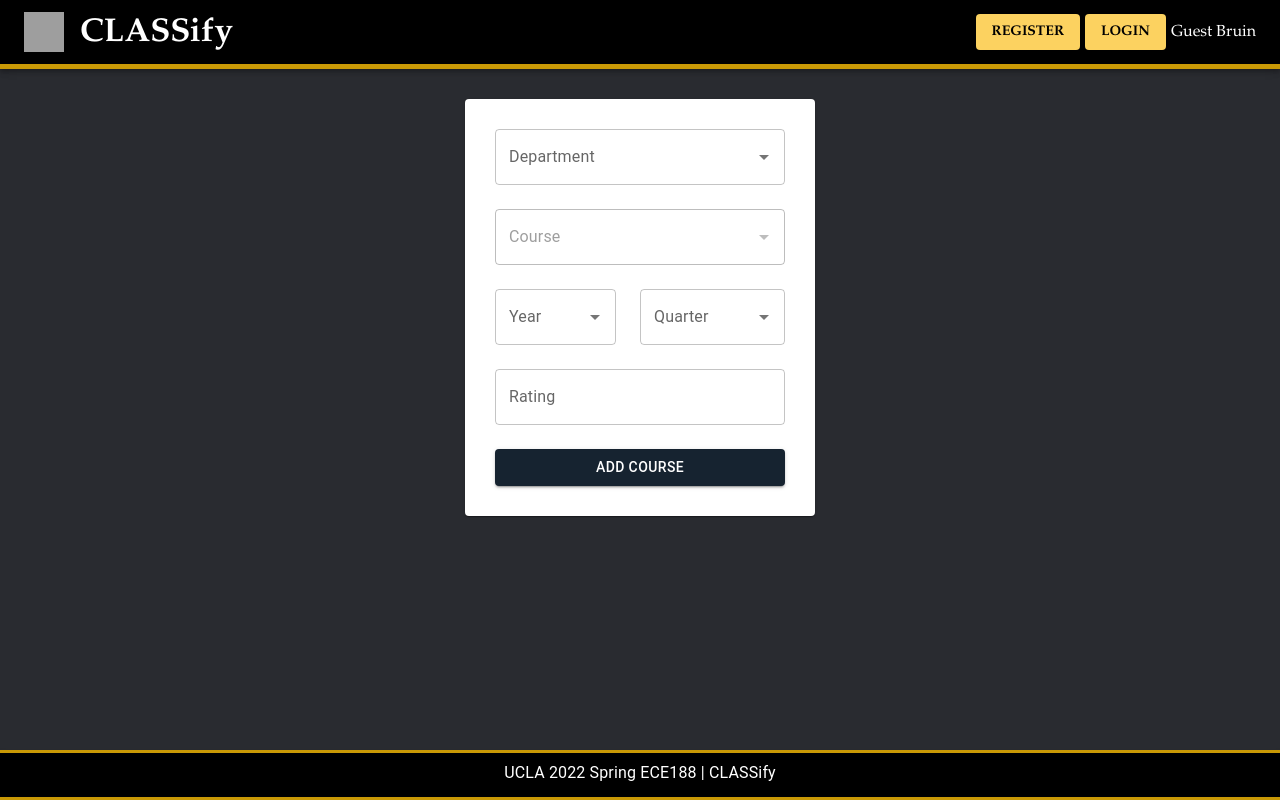
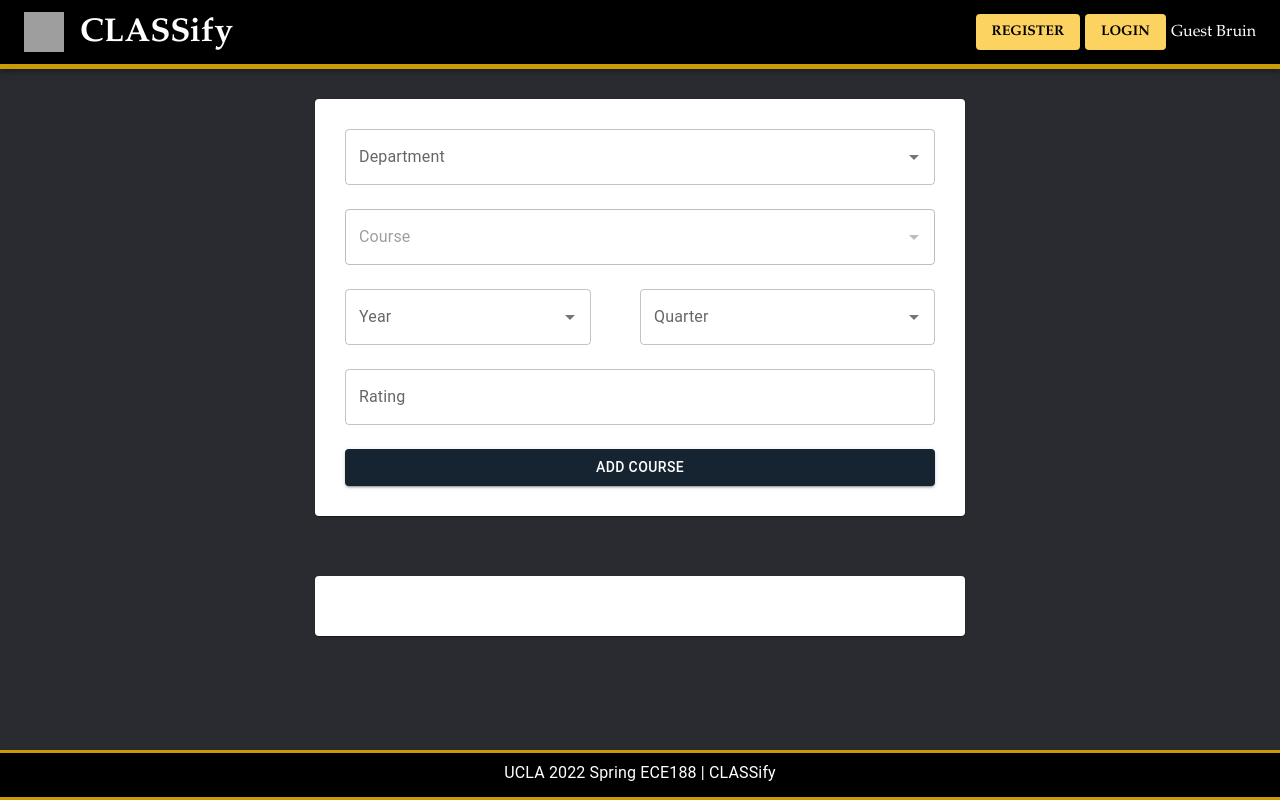
Before and after one commit to Hazel-Heejeong-Nam/classify, a Next.js app: page /log in a window 1280 px wide. Built offline with nearby package versions, Linux system fonts and the light colour scheme; grey boxes are pictures that could not be loaded.

Commit message:
Add Card to recommendations, change log format, fix bug
- Fix bug where register wasn't fetching the user, so it crashed when trying to register

```diff
--- a/pages/log.js
+++ b/pages/log.js
@@ -18,7 +18,7 @@ import { createTheme, ThemeProvider } from '@mui/material/styles'
 
 export default function Log() {
   const { user } = useContext(UserContext)
-  const [courses, setCourses] = useState('')
+  const [courses, setCourses] = useState([])
   const [department, setDepartment] = useState('')
   const [department_courses, setDepartment_courses] = useState('')
   const [department_iv, setDepartment_iv] = useState('')
@@ -261,7 +261,6 @@ export default function Log() {
   })
 
   const addRating = (e) => {
-    e.preventDefault()
     if (course === '' || year === '' || quarter === '' || rating === '') return
     const data = {
       course: course,
@@ -296,7 +295,7 @@ export default function Log() {
               alignItems='center'
               justifyContent='center'
             >
-              <Card sx={{ minWidth: '350px', padding: '30px', m: '30px' }}>
+              <Card sx={{ minWidth: '650px', padding: '30px', m: '30px' }}>
                 <form onSubmit={addRating}>
                   <Stack spacing={3}>
                     <Autocomplete
@@ -387,13 +386,13 @@ export default function Log() {
                   </Stack>
                 </form>
               </Card>
-              {courses && (
-                <Card sx={{ minWidth: '350px', padding: '30px', m: '30px' }}>
+              {courses !== [] && (
+                <Card sx={{ minWidth: '650px', padding: '30px', m: '30px' }}>
                   <Stack spacing={3}>
                     {courses.map((course) => (
                       <Typography key={course.course + course.rating}>
-                        {course['year']} : {course['quarter']}:{' '}
-                        {course['course']}: {course['rating']}
+                        {course.quarter} {course.year}: {course.course} [
+                        {course.rating}]
                       </Typography>
                     ))}
                   </Stack>
--- a/pages/register.js
+++ b/pages/register.js
@@ -1,6 +1,6 @@
 import Head from 'next/head'
 import Navbar from '../components/Navbar'
-import { useEffect } from 'react'
+import { useEffect, useContext } from 'react'
 import { useRouter } from 'next/router'
 import FormInput from '../components/FormInput'
 import { useForm } from 'react-hook-form'
@@ -8,8 +8,10 @@ import { Button, Card, Container, Grid, Stack } from '@mui/material'
 import FormAutocomplete from '../components/FormAutocomplete'
 import Footer from '../components/Footer'
 import { createTheme, ThemeProvider } from '@mui/material/styles'
+import { UserContext } from '../contexts/UserContext'
 
 export default function Register() {
+  const { user } = useContext(UserContext)
   const router = useRouter()
   const { control, handleSubmit } = useForm()
 
```
Also changed, not shown: pages/recommendations.js (+20 -9 lines).
